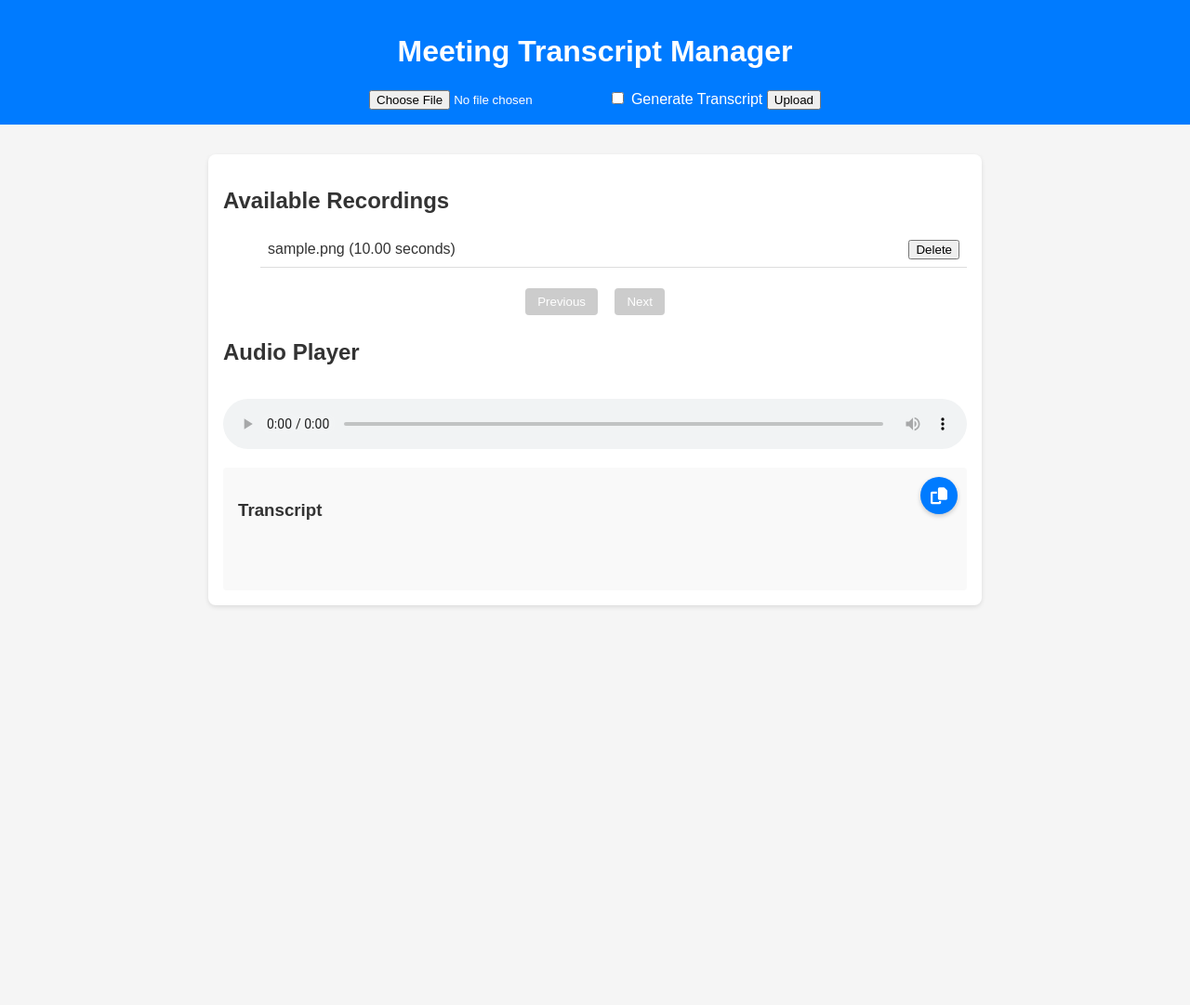
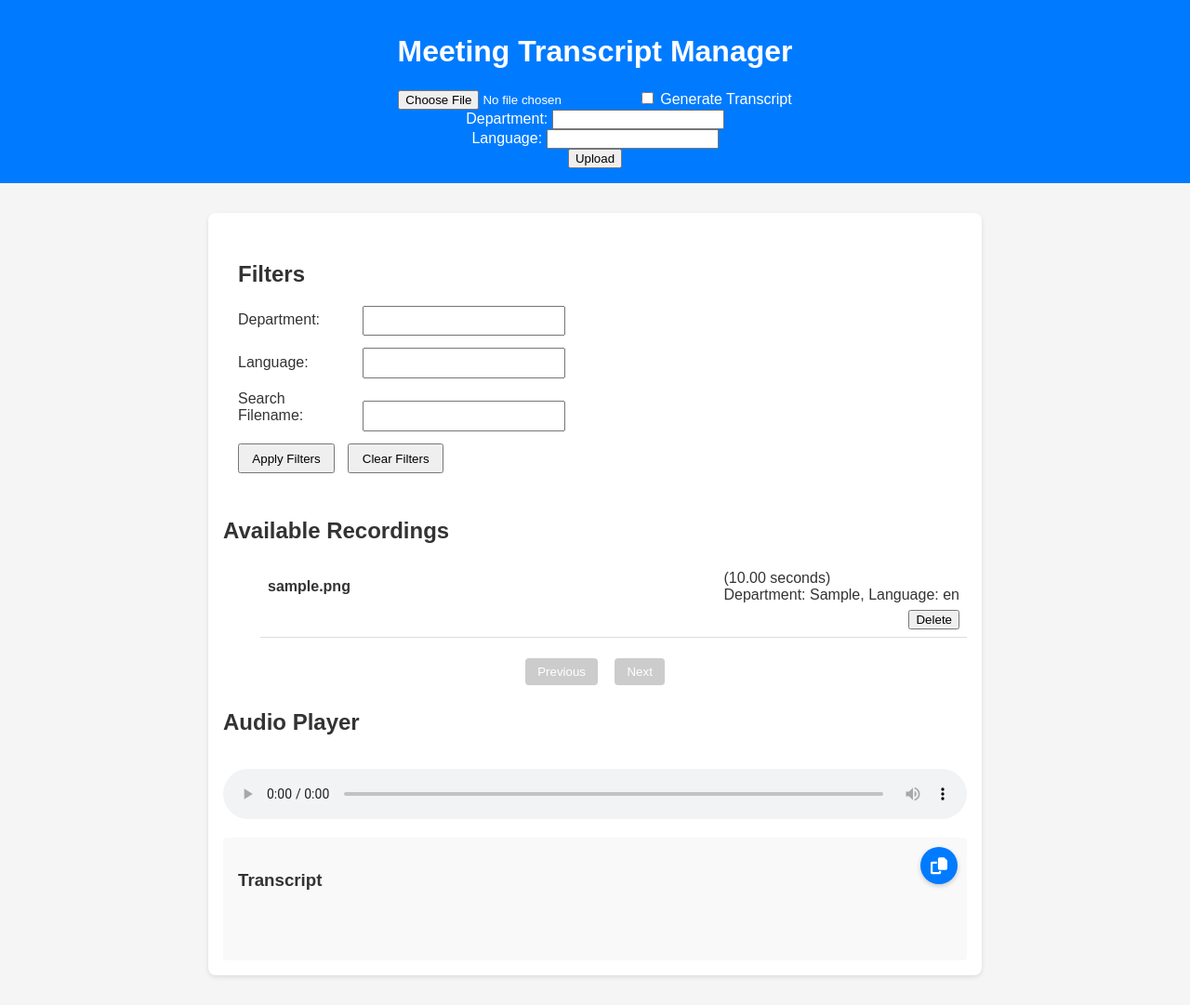
Before and after one commit to amolkittur/MeetingApp, a FastAPI app: page / in a window 1280 px wide. Shown: the whole page at 93% size. Before the commit the page ends 653 px from the top, so only its background shows below. Run offline with FastAPI, Linux system fonts and the light colour scheme; tables that the repository leaves empty hold one stand-in row (values such as "Sample post").

Commit message:
Feat: search by filters, filename

```diff
--- a/app.py
+++ b/app.py
@@ -1,4 +1,4 @@
-from fastapi import FastAPI, UploadFile, File, Form, HTTPException, Depends, Request
+from fastapi import FastAPI, UploadFile, File, Form, HTTPException, Depends, Request, Path
 from fastapi.responses import FileResponse
 from sqlalchemy.orm import Session
 from db import SessionLocal, engine, Base, AudioFile
@@ -12,6 +12,7 @@ from sqlalchemy.exc import IntegrityError
 import uuid
 from fastapi.staticfiles import StaticFiles
 from fastapi.templating import Jinja2Templates
+from typing import Optional
 
 load_dotenv()
 
@@ -52,41 +53,46 @@ async def serve_home(request: Request):
 async def upload_file(
     file: UploadFile = File(...),
     create_transcript: bool = Form(...),
+    department: str = Form(...),
+    language: str = Form(...),
     db: Session = Depends(get_db)
 ):
     try:
-        # Generate a unique filename
-        original_filename = file.filename
-        unique_filename = f"{uuid.uuid4()}_{original_filename}"
+        # Original filename from the user
+        original_filename = os.path.basename(file.filename)
 
-        # Save the audio file locally with the unique filename
-        original_file_path = os.path.join(AUDIO_DIRECTORY, unique_filename)
-        with open(original_file_path, "wb") as f:
+        # Generate a unique filename for storage
+        unique_filename = f"{uuid.uuid4()}.mp3"
+        mp3_file_path = os.path.join(AUDIO_DIRECTORY, unique_filename)
+
+        # Save the uploaded file temporarily
+        temp_file_path = os.path.join(AUDIO_DIRECTORY, f"temp_{unique_filename}")
+        with open(temp_file_path, "wb") as f:
             shutil.copyfileobj(file.file, f)
 
         # Convert to mp3 if necessary
-        mp3_filename = f"{os.path.splitext(unique_filename)[0]}.mp3"
-        mp3_file_path = os.path.join(AUDIO_DIRECTORY, mp3_filename)
-
         if not original_filename.lower().endswith(".mp3"):
             # Convert file to mp3 format
-            ffmpeg_tools.input(original_file_path).output(mp3_file_path).run()
-            os.remove(original_file_path)  # Remove the original file to save space
+            ffmpeg_tools.input(temp_file_path).output(mp3_file_path).run()
+            os.remove(temp_file_path)  # Remove the temp file
         else:
-            mp3_file_path = original_file_path
+            os.rename(temp_file_path, mp3_file_path)
 
-        # Extract metadata (e.g., duration)
+        # Extract metadata
         duration = get_audio_duration(mp3_file_path)
         upload_time = datetime.now(timezone.utc)
 
         # Save metadata in the database
         audio_file_entry = AudioFile(
-            filename=mp3_filename,
+            filename=unique_filename,  # Stored unique filename
+            original_filename=original_filename,  # Original filename
             filepath=mp3_file_path,
             duration=duration,
             upload_time=upload_time,
             transcript_path=None,
             transcription_status="pending" if create_transcript else "not_requested",
+            department=department.lower(),
+            language=language.lower(),
         )
         db.add(audio_file_entry)
         db.commit()
@@ -96,7 +102,7 @@ async def upload_file(
         if create_transcript:
             transcript_text = await generate_transcript(mp3_file_path)
             if transcript_text:
-                transcript_filename = f"{mp3_filename}.txt"
+                transcript_filename = f"{unique_filename}.txt"
                 transcript_path = os.path.join(TRANSCRIPT_DIRECTORY, transcript_filename)
                 with open(transcript_path, "w") as transcript_file:
                     transcript_file.write(transcript_text)
@@ -106,11 +112,7 @@ async def upload_file(
                 audio_file_entry.transcription_status = "failed"
             db.commit()
 
-        return {"message": "File uploaded successfully", "filename": mp3_filename}
-
-    except IntegrityError as e:
-        db.rollback()
-        raise HTTPException(status_code=400, detail="A file with this name already exists")
+        return {"message": "File uploaded successfully", "filename": original_filename}
     except Exception as e:
         db.rollback()
         raise HTTPException(status_code=500, detail=str(e))
@@ -142,17 +144,38 @@ def get_audio_duration(file_path: str):
         return 0.0
 
 @app.get("/list-audio-files")
-async def list_audio_files(page: int = 1, page_size: int = 5, db: Session = Depends(get_db)):
-    total_files = db.query(AudioFile).count()
-    audio_files = db.query(AudioFile).offset((page - 1) * page_size).limit(page_size).all()
+async def list_audio_files(
+    page: int = 1,
+    page_size: int = 5,
+    department: Optional[str] = None,
+    language: Optional[str] = None,
+    filename: Optional[str] = None,
+    db: Session = Depends(get_db)
+):
+    query = db.query(AudioFile)
+
+    # Apply filters if provided
+    if department:
+        query = query.filter(AudioFile.department == department.lower())
+    if language:
+        query = query.filter(AudioFile.language == language.lower())
+    if filename:
+        query = query.filter(AudioFile.original_filename.ilike(f"%{filename.lower()}%"))
+
+    total_files = query.count()
+    audio_files = query.offset((page - 1) * page_size).limit(page_size).all()
 
     return {
         "recordings": [
             {
-                "filename": file.filename,
+                "id": file.id,
+                "filename": file.filename,  # Stored unique filename
+                "original_filename": file.original_filename,
                 "duration": file.duration,
                 "upload_time": file.upload_time,
                 "transcription_status": file.transcription_status,
+                "department": file.department,
+                "language": file.language,
             }
             for file in audio_files
         ],
@@ -160,28 +183,37 @@ async def list_audio_files(page: int = 1, page_size: int = 5, db: Session = Depe
         "has_next": (page * page_size) < total_files
     }
 
-@app.get("/serve-audio/{filename}")
-async def serve_audio(filename: str):
-    file_path = os.path.join(AUDIO_DIRECTORY, filename)
-    if not os.path.exists(file_path):
+
+@app.get("/serve-audio/{file_id}")
+async def serve_audio(file_id: int = Path(..., description="The ID of the audio file"), db: Session = Depends(get_db)):
+    audio_file = db.query(AudioFile).filter(AudioFile.id == file_id).first()
+    if not audio_file:
         raise HTTPException(status_code=404, detail="File not found")
-    return FileResponse(file_path)
+    return FileResponse(audio_file.filepath)
 
-@app.get("/get-transcript/{filename}")
-async def get_transcript(filename: str, db: Session = Depends(get_db)):
-    audio_file = db.query(AudioFile).filter(AudioFile.filename == filename).first()
-    if not audio_file or not audio_file.transcript_path or not os.path.exists(audio_file.transcript_path):
-        raise HTTPException(status_code=404, detail="Transcript not found")
 
-    with open(audio_file.transcript_path, 'r') as file:
-        transcript_text = file.read()
 
-    return {"transcript": transcript_text}
+@app.get("/get-audio-details/{file_id}")
+async def get_audio_details(file_id: int, db: Session = Depends(get_db)):
+    audio_file = db.query(AudioFile).filter(AudioFile.id == file_id).first()
+    if not audio_file:
+        raise HTTPException(status_code=404, detail="Audio file not found")
+    transcript_text = ""
+    if audio_file.transcript_path and os.path.exists(audio_file.transcript_path):
+        with open(audio_file.transcript_path, 'r') as file:
+            transcript_text = file.read()
+    return {
+        "filename": audio_file.filename,
+        "original_filename": audio_file.original_filename,
+        "transcript": transcript_text
+    }
+
+
 
 # Endpoint to delete an audio file and its metadata
-@app.delete("/delete-audio/{filename}")
-async def delete_audio(filename: str, db: Session = Depends(get_db)):
-    audio_file = db.query(AudioFile).filter(AudioFile.filename == filename).first()
+@app.delete("/delete-audio/{file_id}")
+async def delete_audio(file_id: int, db: Session = Depends(get_db)):
+    audio_file = db.query(AudioFile).filter(AudioFile.id == file_id).first()
     if not audio_file:
         raise HTTPException(status_code=404, detail="File not found")
 
@@ -198,6 +230,7 @@ async def delete_audio(filename: str, db: Session = Depends(get_db)):
     return {"message": "Audio file and its transcript deleted successfully"}
 
 
+
 #copy the transcript to the clipboard button
 #add another layer of meta tags like language, speaker tags, timestamps, etc.
 #audio naming
--- a/static/css/style.css
+++ b/static/css/style.css
@@ -26,18 +26,50 @@ main {
     box-shadow: 0 2px 5px rgba(0, 0, 0, 0.1);
 }
 
+#filters {
+    margin-bottom: 2em;
+    padding: 1em;
+    background-color: #fff;
+    border-radius: 8px;
+}
+
+#filters form label {
+    display: inline-block;
+    width: 120px;
+    margin-right: 10px;
+}
+
+#filters form input {
+    margin-bottom: 1em;
+    padding: 0.5em;
+    width: 200px;
+}
+
+#filters form button {
+    margin-right: 10px;
+    padding: 0.5em 1em;
+}
+
+
 #recordings-list li {
     cursor: pointer;
     padding: 0.5em;
     border-bottom: 1px solid #ddd;
     display: flex;
+    flex-direction: column;
+}
+
+#recordings-list li div {
+    display: flex;
     justify-content: space-between;
     align-items: center;
 }
 
-#recordings-list li:hover {
-    background-color: #f0f0f0;
+#recordings-list li button.delete-button {
+    align-self: flex-end;
+    margin-top: 0.5em;
 }
+
 
 #audio-player {
     width: 100%;
--- a/static/js/main.js
+++ b/static/js/main.js
@@ -7,7 +7,19 @@ document.addEventListener("DOMContentLoaded", function() {
     const prevPageButton = document.getElementById("prev-page");
     const nextPageButton = document.getElementById("next-page");
     const copyTranscriptButton = document.getElementById("copy-transcript");
+    const filterForm = document.getElementById("filter-form");
+    const departmentFilterInput = document.getElementById("department-filter");
+    const languageFilterInput = document.getElementById("language-filter");
+    const filenameSearchInput = document.getElementById("filename-search");
+    const clearFiltersButton = document.getElementById("clear-filters");
     let currentPage = 1;
+
+    let currentFilters = {
+        department: "",
+        language: "",
+        filename: ""
+    };
+
     const pageSize = 5;
 
     // Create popup element
@@ -30,27 +42,68 @@ document.addEventListener("DOMContentLoaded", function() {
         }, 2000); // Display duration
     }
 
+    filterForm.addEventListener("submit", function(event) {
+        event.preventDefault();
+        currentPage = 1; // Reset to first page when filters change
+        currentFilters.department = departmentFilterInput.value.trim().toLowerCase();
+        currentFilters.language = languageFilterInput.value.trim().toLowerCase();
+        currentFilters.filename = filenameSearchInput.value.trim().toLowerCase();
+        fetchRecordings(currentPage, currentFilters);
+    });
+
+    // Handle clear filters button
+    clearFiltersButton.addEventListener("click", function() {
+        departmentFilterInput.value = '';
+        languageFilterInput.value = '';
+        filenameSearchInput.value = '';
+        currentFilters = { department: '', language: '', filename: '' };
+        currentPage = 1;
+        fetchRecordings(currentPage, currentFilters);
+    });
+
     // Fetch recordings with pagination
-    function fetchRecordings(page) {
-        fetch(`/list-audio-files?page=${page}&page_size=${pageSize}`)
+    function fetchRecordings(page, filters = {}) {
+        let url = `/list-audio-files?page=${page}&page_size=${pageSize}`;
+        if (filters.department) {
+            url += `&department=${encodeURIComponent(filters.department)}`;
+        }
+        if (filters.language) {
+            url += `&language=${encodeURIComponent(filters.language)}`;
+        }
+        if (filters.filename) {
+            url += `&filename=${encodeURIComponent(filters.filename)}`;
+        }
+
+        fetch(url)
             .then(response => response.json())
             .then(data => {
+                if (data.recordings.length === 0) {
+                    recordingsList.innerHTML = "<li>No recordings found.</li>";
+                } else {
                 recordingsList.innerHTML = "";
                 data.recordings.forEach(file => {
                     const listItem = document.createElement("li");
-                    listItem.innerHTML = `${file.filename} (${file.duration.toFixed(2)} seconds) <button class="delete-button" data-filename="${file.filename}">Delete</button>`;
-                    listItem.dataset.filename = file.filename;
-                    listItem.querySelector(".delete-button").addEventListener("click", (e) => deleteRecording(e, file.filename));
-                    listItem.addEventListener("click", () => loadRecording(file.filename));
-                    recordingsList.appendChild(listItem);
-                });
+                    listItem.innerHTML = `
+                        <div>
+                            <strong>${file.original_filename}</strong> (${file.duration.toFixed(2)} seconds)
+                            <br>
+                            Department: ${file.department}, Language: ${file.language}
+                        </div>
+                        <button class="delete-button" data-id="${file.id}">Delete</button>
+                    `;
+                    listItem.dataset.id = file.id;
+                    listItem.querySelector(".delete-button").addEventListener("click", (e) => deleteRecording(e, file.id));
+                    listItem.addEventListener("click", () => loadRecording(file.id));
+                        recordingsList.appendChild(listItem);
+                    });
+                }
                 prevPageButton.disabled = !data.has_previous;
                 nextPageButton.disabled = !data.has_next;
             });
     }
 
     // Initial fetch
-    fetchRecordings(currentPage);
+    fetchRecordings(currentPage, currentFilters);
 
     // Pagination controls
     prevPageButton.addEventListener("click", () => {
@@ -71,6 +124,8 @@ document.addEventListener("DOMContentLoaded", function() {
         const formData = new FormData();
         formData.append("file", document.getElementById("audio-file").files[0]);
         formData.append("create_transcript", document.getElementById("create-transcript").checked);
+        formData.append("department", document.getElementById("department").value.toLowerCase());
+        formData.append("language", document.getElementById("language").value.toLowerCase());
 
         fetch("/upload", {
             method: "POST",
@@ -86,27 +141,40 @@ document.addEventListener("DOMContentLoaded", function() {
         });
     });
 
+    // Load a recording and its transcript /get-transcript
     // Load a recording and its transcript
-    function loadRecording(filename) {
-        audioSource.src = `/serve-audio/${filename}`;
-        audioPlayer.load();
-
-        fetch(`/get-transcript/${filename}`)
-            .then(response => {
-                if (response.ok) {
-                    return response.json();
-                } else {
-                    throw new Error('Transcript not available');
-                }
-            })
+    function loadRecording(id) {
+        fetch(`/get-audio-details/${id}`)
+            .then(response => response.json())
             .then(data => {
+                audioSource.src = `/serve-audio/${id}`;  // Use id instead of filename
+                audioPlayer.load();
                 displayTranscript(data.transcript);
             })
             .catch(error => {
-                console.error('Error loading transcript:', error);
-                transcriptSection.textContent = "Transcript not available.";
+                console.error('Error loading recording:', error);
             });
     }
+
+    // Delete a recording
+    function deleteRecording(event, id) {
+        event.stopPropagation();
+        const confirmed = confirm("Do you want to delete the audio file?");
+        if (confirmed) {
+            fetch(`/delete-audio/${id}`, {
+                method: "DELETE"
+            })
+            .then(response => response.json())
+            .then(data => {
+                alert(data.message);
+                fetchRecordings(currentPage);
+            })
+            .catch(error => {
+                console.error("Error deleting file:", error);
+            });
+        }
+    }
+
 
     function displayTranscript(transcript) {
         transcriptSection.textContent = transcript;
--- a/templates/index.html
+++ b/templates/index.html
@@ -16,11 +16,35 @@
                 <input type="checkbox" id="create-transcript" name="create-transcript">
                 Generate Transcript
             </label>
+            <br>
+            <label for="department">Department:</label>
+            <input type="text" id="department" name="department" required>
+            <br>
+            <label for="language">Language:</label>
+            <input type="text" id="language" name="language" required>
+            <br>
             <button type="submit">Upload</button>
         </form>
     </header>
 
     <main>
+        <section id="filters">
+            <h2>Filters</h2>
+            <form id="filter-form">
+                <label for="department-filter">Department:</label>
+                <input type="text" id="department-filter" name="department-filter">
+                <br>
+                <label for="language-filter">Language:</label>
+                <input type="text" id="language-filter" name="language-filter">
+                <br>
+                <label for="filename-search">Search Filename:</label>
+                <input type="text" id="filename-search" name="filename-search">
+                <br>
+                <button type="submit">Apply Filters</button>
+                <button type="button" id="clear-filters">Clear Filters</button>
+            </form>
+        </section>
+
         <section id="audio-list">
             <h2>Available Recordings</h2>
             <ul id="recordings-list"></ul>
```
Also changed, not shown: db.py (+6 -2 lines).
